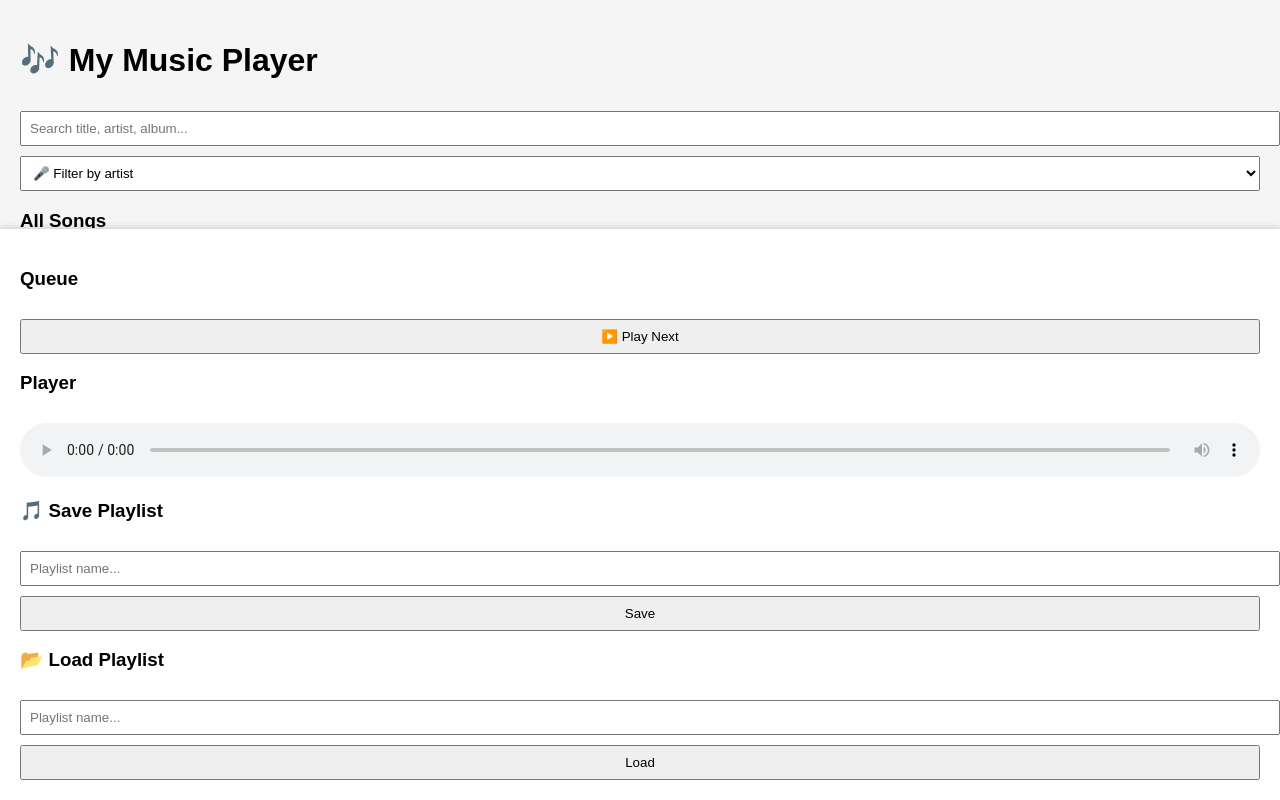
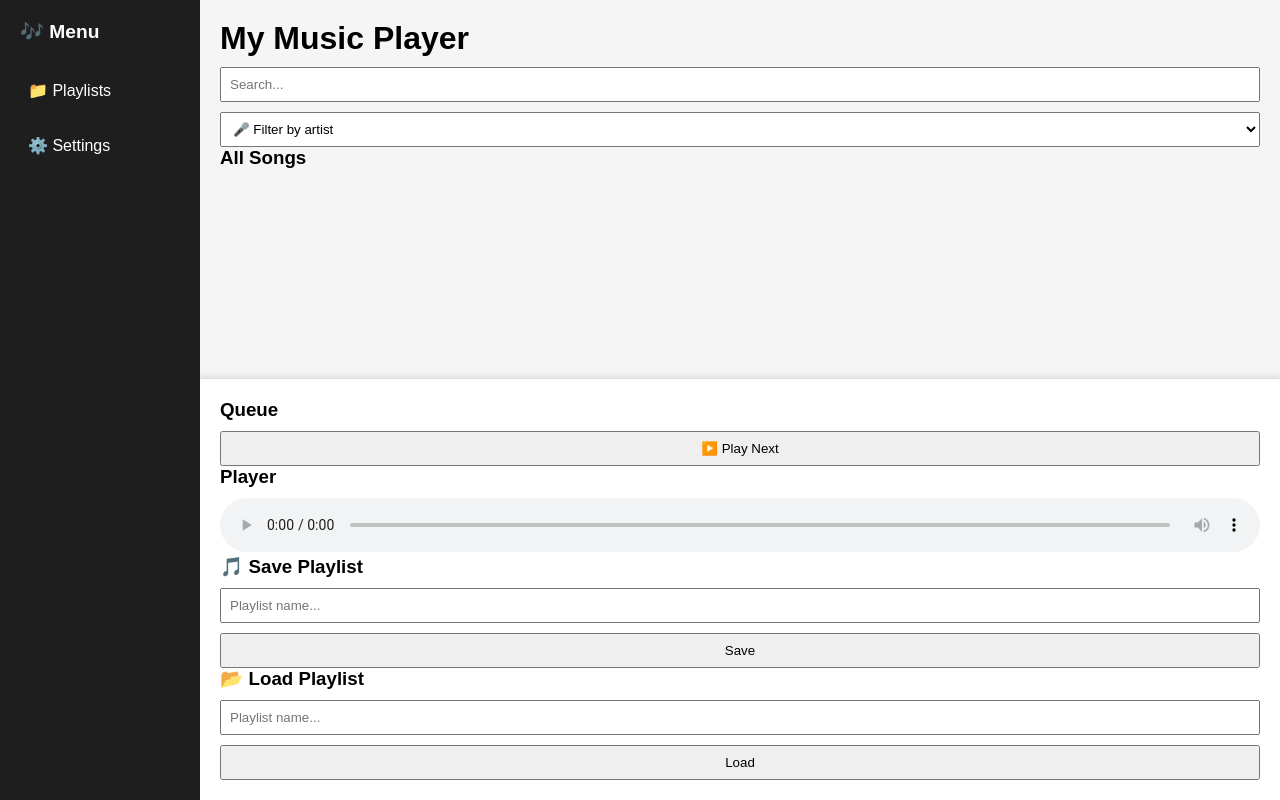
Before and after one commit to parthahere001/Local-Music-Player, a FastAPI app: page / in a window 1280 px wide. Run offline with FastAPI, Linux system fonts and the light colour scheme; data that the repository does not hold is empty.

Commit message:
[+] added sidebar with options

```diff
--- a/templates/index.html
+++ b/templates/index.html
@@ -4,17 +4,52 @@
   <meta charset="UTF-8">
   <title>Web Music Player</title>
   <style>
-    html, body {
+    * {
       margin: 0;
       padding: 0;
+      box-sizing: border-box;
+    }
+
+    body, html {
       height: 100%;
       font-family: sans-serif;
     }
 
     #app {
       display: flex;
+      height: 100vh;
+      overflow: hidden;
+    }
+
+    #sidebar {
+      width: 200px;
+      background: #1e1e1e;
+      color: #fff;
+      padding: 20px;
+      display: flex;
       flex-direction: column;
-      height: 100vh;
+    }
+
+    #sidebar h2 {
+      margin-bottom: 20px;
+      font-size: 1.2rem;
+    }
+
+    #sidebar button {
+      background: none;
+      border: none;
+      color: #fff;
+      margin: 10px 0;
+      text-align: left;
+      cursor: pointer;
+      font-size: 1rem;
+    }
+
+    #content {
+      flex: 1;
+      display: flex;
+      flex-direction: column;
+      overflow: hidden;
     }
 
     #main {
@@ -24,11 +59,14 @@
       background: #f5f5f5;
     }
 
-    #controls {
+    #sticky-player {
+      background: #fff;
       padding: 20px;
-      background: #fff;
-      box-shadow: 0 -2px 5px rgba(0, 0, 0, 0.1);
       border-top: 1px solid #ddd;
+      box-shadow: 0 -2px 5px rgba(0,0,0,0.1);
+      position: sticky;
+      bottom: 0;
+      z-index: 10;
     }
 
     input, button, select {
@@ -37,24 +75,13 @@
       width: 100%;
     }
 
-    #playlist li, #queue li {
-      cursor: pointer;
-      margin: 10px 0;
+    ul {
       list-style: none;
+      padding: 0;
     }
 
-    li img {
-      width: 50px;
-      height: 50px;
-      margin-right: 10px;
-      object-fit: cover;
-      border-radius: 6px;
-    }
-
-    .queue-buttons button, .playlist-buttons button {
-      margin-left: 10px;
-      padding: 4px 8px;
-      font-size: 0.8rem;
+    li {
+      margin: 10px 0;
     }
 
     #playlist li, #queue li {
@@ -67,14 +94,35 @@
       display: flex;
       align-items: center;
     }
+
+    #playlist img {
+      width: 50px;
+      height: 50px;
+      margin-right: 10px;
+      object-fit: cover;
+      border-radius: 6px;
+    }
+
+    .playlist-buttons button, .queue-buttons button {
+      margin-left: 10px;
+      padding: 4px 8px;
+      font-size: 0.8rem;
+    }
   </style>
 </head>
 <body>
   <div id="app">
+    <div id="sidebar">
+      <h2>🎶 Menu</h2>
+      <button onclick="alert('Playlists coming soon')">📁 Playlists</button>
+      <button onclick="alert('Settings coming soon')">⚙️ Settings</button>
+    </div>
+
+    <div id="content">
       <div id="main">
-      <h1>🎶 My Music Player</h1>
+        <h1>My Music Player</h1>
 
-      <input type="text" id="search" placeholder="Search title, artist, album..." oninput="handleSearch()" />
+        <input type="text" id="search" placeholder="Search..." oninput="handleSearch()" />
         <select id="artist-filter" onchange="handleSearch()">
           <option value="">🎤 Filter by artist</option>
         </select>
@@ -83,7 +131,7 @@
         <ul id="playlist"></ul>
       </div>
 
-    <div id="controls">
+      <div id="sticky-player">
         <h3>Queue</h3>
         <ul id="queue"></ul>
         <button onclick="playNext()">▶️ Play Next</button>
@@ -100,7 +148,9 @@
         <button onclick="loadPlaylist()">Load</button>
       </div>
     </div>
+  </div>
 
+  <!-- Include previous JS logic as-is -->
   <script>
     const queue = [];
     const queueElem = document.getElementById("queue");
```
Lines whose indentation alone changed are shown as unchanged.
